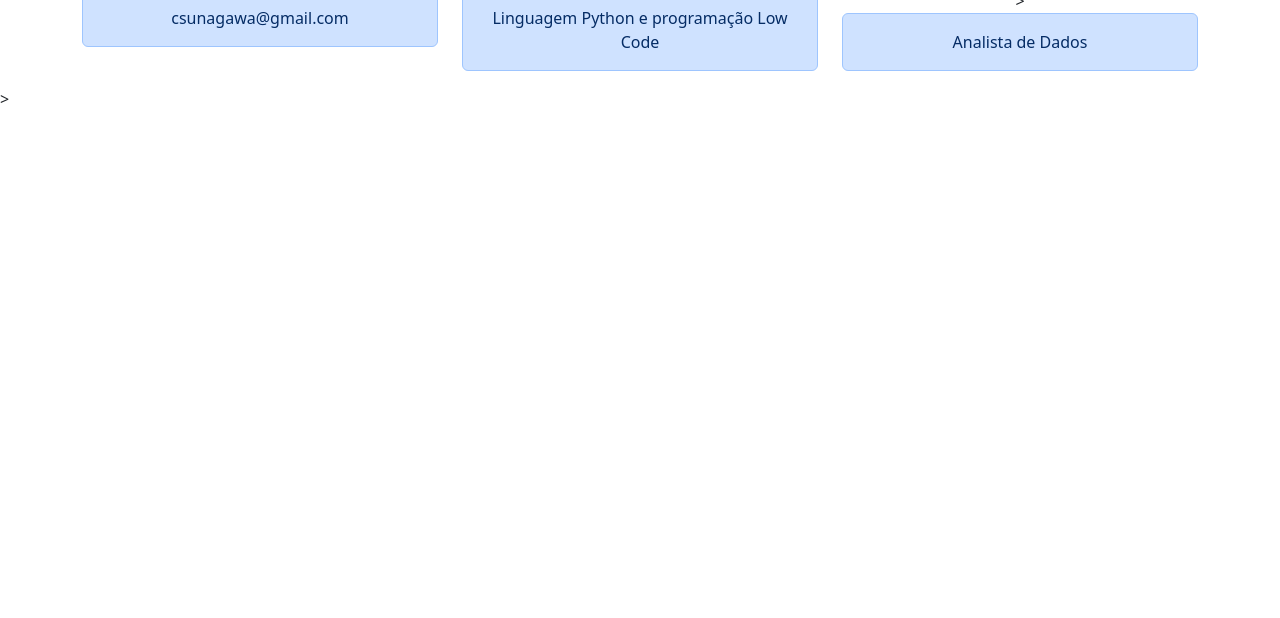
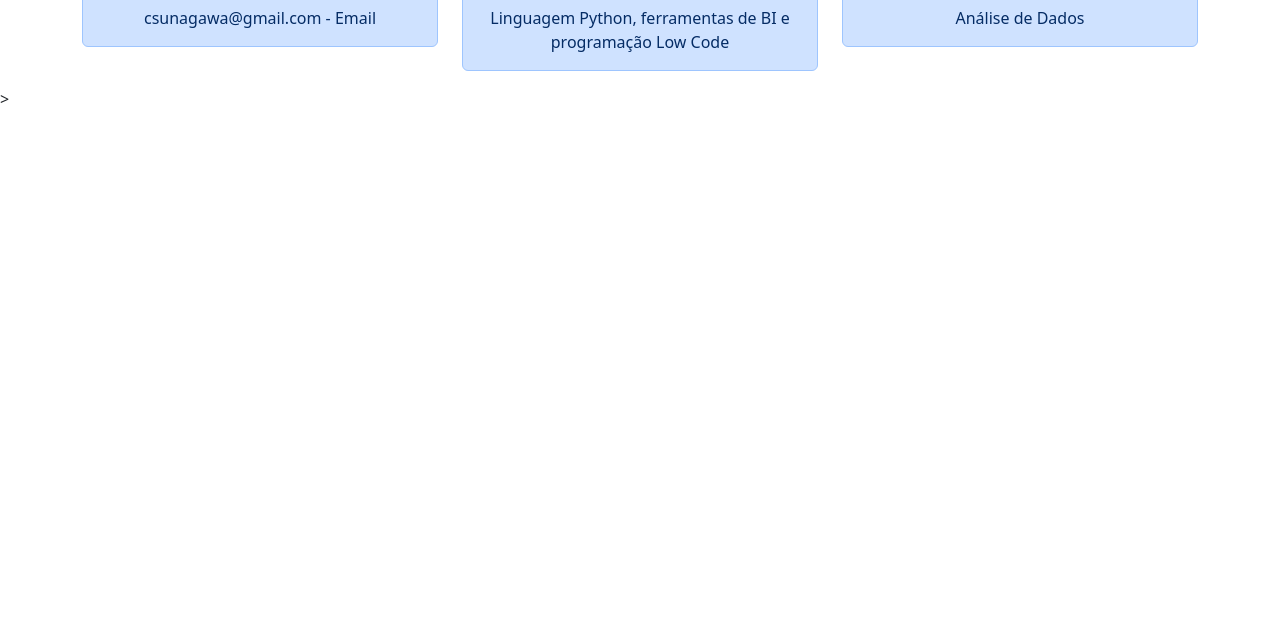
Before and after one commit to csunagawa/csunagawa.github.io, a plain HTML site: page index.html in a window 1280 px wide. Shown: the part 182-800 px from the top of the page. Drawn offline with nearby package versions, Linux system fonts and the light colour scheme.

Commit message:
6a versão

```diff
--- a/index.html
+++ b/index.html
@@ -30,19 +30,19 @@
           <div class="col">
             <h1>Redes Sociais</h1>
             <div class="alert alert-primary" role="alert">
-                csunagawa@gmail.com
+                csunagawa@gmail.com - Email <bt>
               </div>
           </div>
           <div class="col">
             <h1>Tecnologias</h1>
             <div class="alert alert-primary" role="alert">
-                Linguagem Python e programação Low Code
+                Linguagem Python, ferramentas de BI e programação Low Code <bt>
               </div>
           </div>
           <div class="col">
-            <h1>Formação</h1>>
+            <h1>Formação</h1>
             <div class="alert alert-primary" role="alert">
-                Analista de Dados
+                Análise de Dados <bt>
               </div>
           </div>
         </div>
```
